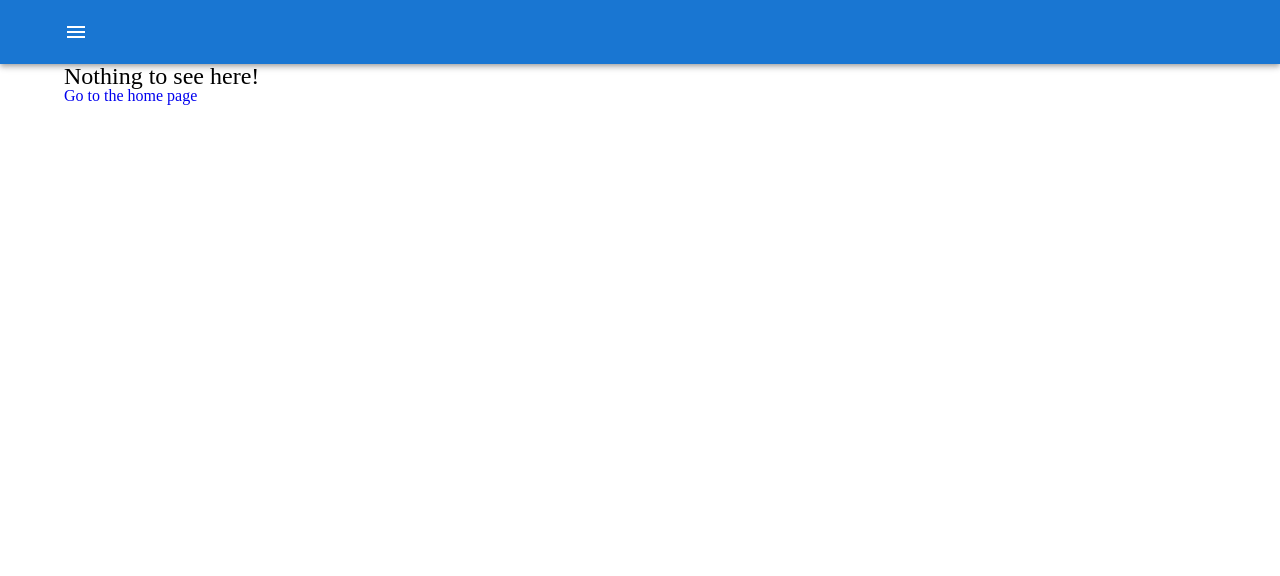
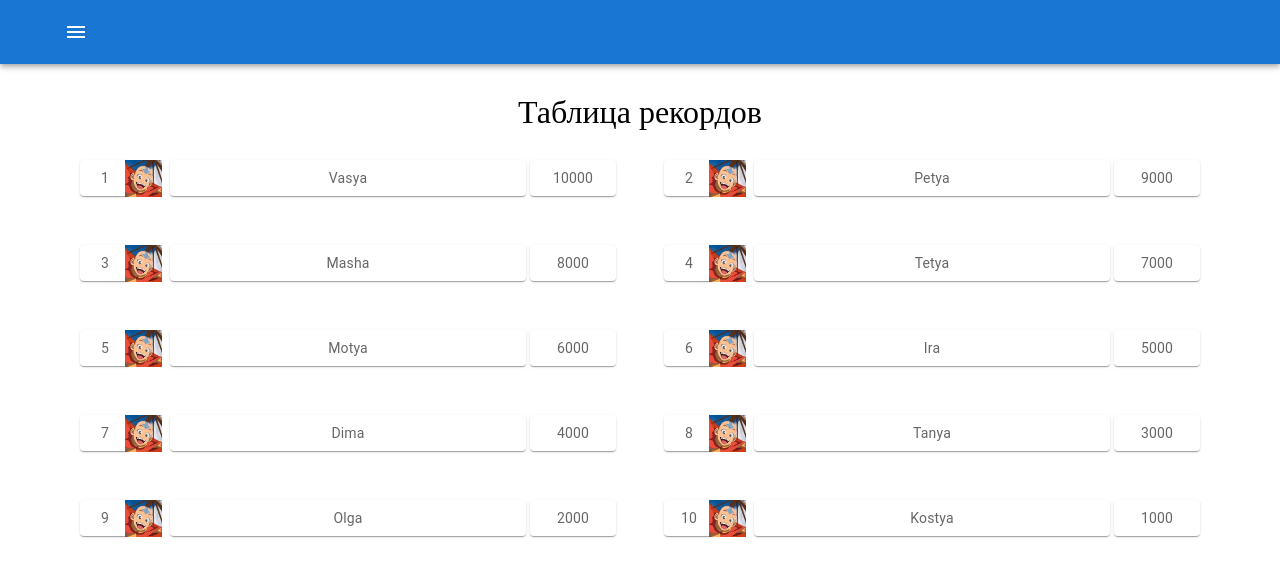
Before and after one commit to kkdras/hell-coders-game, a React (Vite) app in the folder packages/client/: page /leaderboard in a window 1280 px wide. Shown: the top 576 px of the page. Built offline with nearby package versions, Linux system fonts and the light colour scheme.

Commit message:
add test avatar

```diff
--- a/packages/client/src/App.tsx
+++ b/packages/client/src/App.tsx
@@ -3,6 +3,7 @@ import './App.css'
 import { Routes, Route, Link } from 'react-router-dom'
 import { Layout } from './components/layout'
 import { Home } from './pages/home'
+import { LeaderBoard } from './pages/leaderboard'
 
 function App() {
   useEffect(() => {
@@ -20,6 +21,7 @@ function App() {
     <Routes>
       <Route path="/" element={<Layout />}>
         <Route index element={<Home />} />
+        <Route path="/leaderboard" element={<LeaderBoard />} />
         <Route path="*" element={<NoMatch />} />
       </Route>
     </Routes>
--- a/packages/client/src/components/drawer.tsx
+++ b/packages/client/src/components/drawer.tsx
@@ -39,10 +39,10 @@ export const Drawler = () => {
           </ListItem>
           <ListItem>
             <ListItemButton>
-              <Link to="/leadbord">
+              <Link to="/leaderboard">
                 <ListItemText
                   sx={{ color: 'text.primary' }}
-                  primary="Leadbord"
+                  primary="Leaderboard"
                 />
               </Link>
             </ListItemButton>
--- /dev/null
+++ b/packages/client/src/pages/leaderboard.tsx
@@ -0,0 +1,121 @@
+import { Component } from 'react'
+import { Box, Grid, Paper } from '@mui/material'
+import { styled } from '@mui/material/styles'
+import testAvatar from '../../public/avatar1.png'
+
+const Item = styled(Paper)(({ theme }) => ({
+    backgroundColor: theme.palette.mode === 'dark' ? '#1A2027' : '#fff',
+    ...theme.typography.body2,
+    padding: theme.spacing(1),
+    textAlign: 'center',
+    color: theme.palette.text.secondary,
+    minWidth: '50px',
+  }));
+
+const Users = [
+    {
+        id: 1,
+        avatar: '',
+        name: 'Vasya',
+        points: 10000,
+    },
+    {
+        id: 2,
+        avatar: '',
+        name: 'Petya',
+        points: 9000,
+    },
+    {
+        id: 3,
+        avatar: '',
+        name: 'Masha',
+        points: 8000,
+    },
+    {
+        id: 4,
+        avatar: '',
+        name: 'Tetya',
+        points: 7000,
+    },
+    {
+        id: 5,
+        avatar: '',
+        name: 'Motya',
+        points: 6000,
+    },
+    {
+        id: 6,
+        avatar: '',
+        name: 'Ira',
+        points: 5000,
+    },
+    {
+        id: 7,
+        avatar: '',
+        name: 'Dima',
+        points: 4000,
+    },
+    {
+        id: 8,
+        avatar: '',
+        name: 'Tanya',
+        points: 3000,
+    },
+    {
+        id: 9,
+        avatar: '',
+        name: 'Olga',
+        points: 2000,
+    },
+    {
+        id: 10,
+        avatar: '',
+        name: 'Kostya',
+        points: 1000,
+    },
+];
+
+export class LeaderBoard extends Component {
+
+  componentDidMount() {
+    document.title = "Таблица рекордов - Тетрис";
+  }
+
+  render() {
+    return (
+        <Box sx={{
+            display: 'flex',
+            alignItems: 'center',
+            justifyContent: 'center',
+            flexDirection: 'column',
+            m: 1,
+        }}>
+            <Box sx={{ m: 1, mt: 3}}>
+                <h1>Таблица рекордов</h1>
+            </Box>
+            <Box sx={{ flexGrow: 1, m: 1, mt: 3 }}>
+                <Grid container spacing={{ xs: 1, md: 6 }} columns={{ xs:2, sm: 4, md: 8 }}>
+                    {Array.from(Users).map((_, index) => (
+                        <Grid item xs={2} sm={4} md={4} key={index}>
+                            <Grid container spacing={0.5}>
+                                <Grid item xs={1} sx={{ minWidth: '20px' }}>
+                                    <Item>{Users[index].id}</Item>
+                                </Grid>
+                                <Grid item xs={1} sx={{ minWidth: '37px' }}>
+                                    <img src={testAvatar} width={37} height={37}/>
+                                </Grid>
+                                <Grid item xs>
+                                    <Item>{Users[index].name}</Item>
+                                </Grid>
+                                <Grid item xs={2} sx={{ minWidth: '50px' }}>
+                                    <Item>{Users[index].points}</Item>
+                                </Grid>
+                            </Grid>
+                        </Grid>
+                    ))}
+                </Grid>
+            </Box>
+        </Box>
+    );
+  }
+}
```
Also changed, not shown: packages/client/public/avatar1.png (added).
